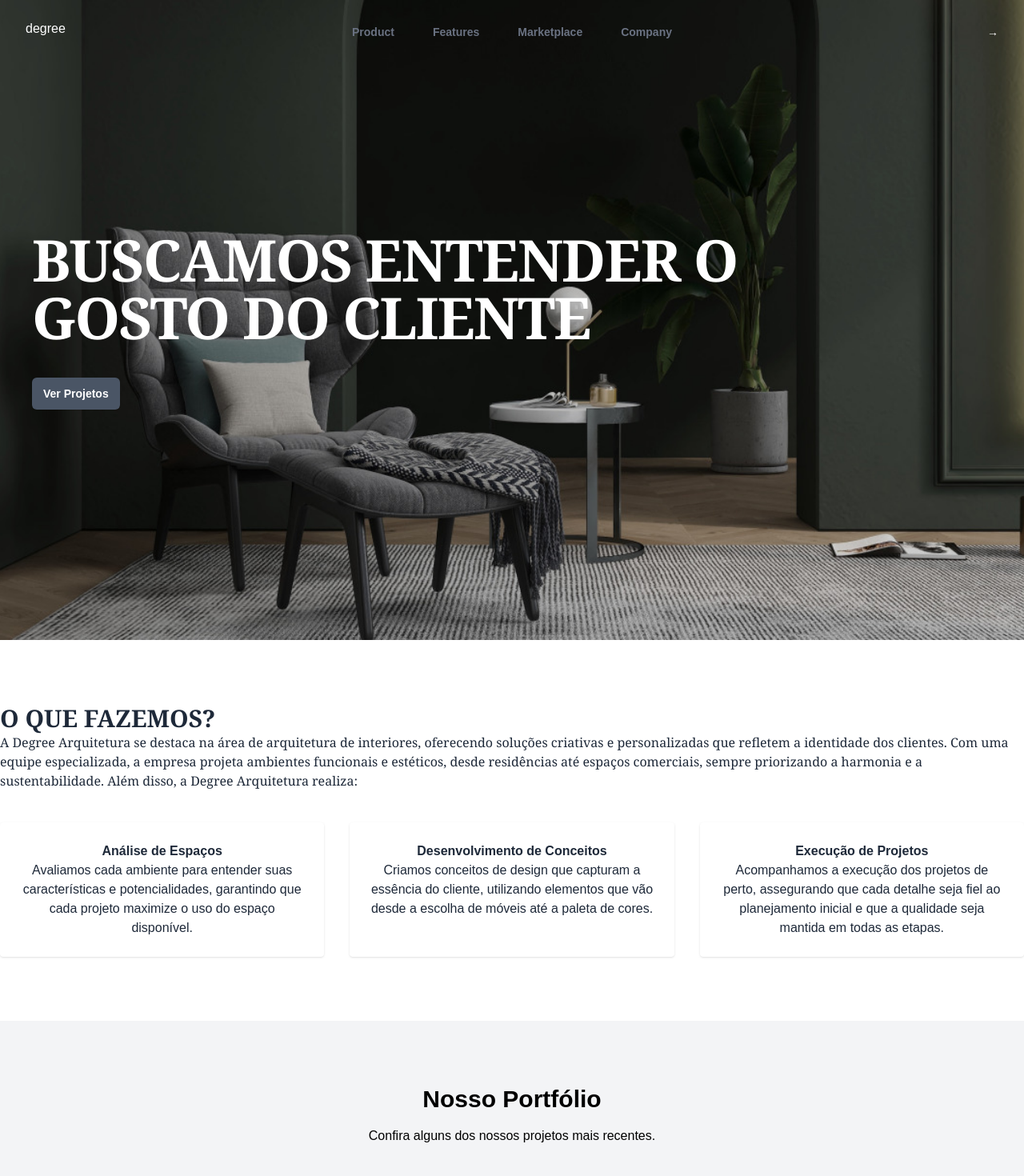
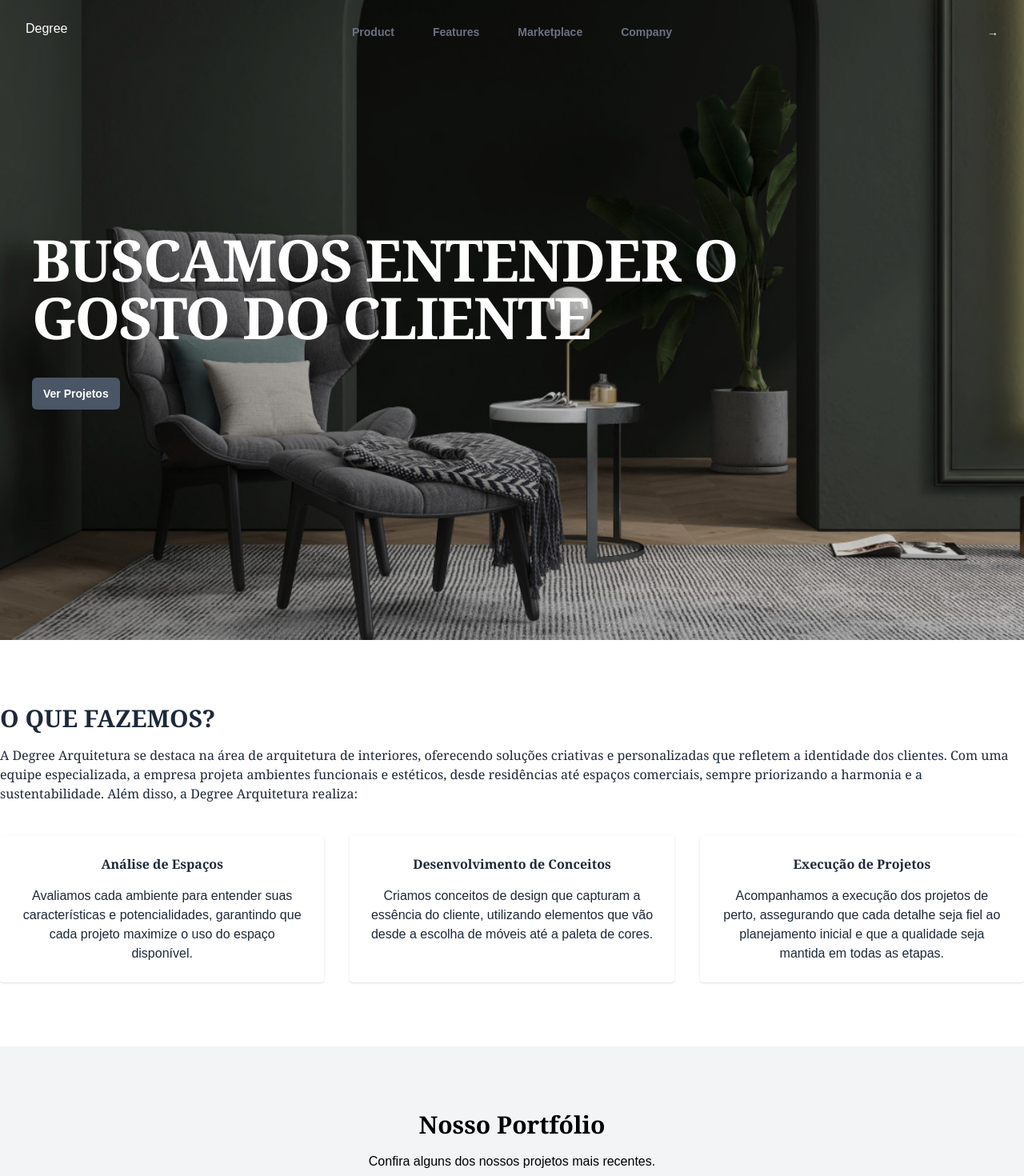
Before and after one commit to Guilhermeabtibol/degree, a Next.js app: page / in a window 1280 px wide. Shown: the top 1470 px of the page at 80% size. Built offline with nearby package versions, Linux system fonts and the light colour scheme.

Commit message:
Acrescentando Margem

```diff
--- a/src/app/page.tsx
+++ b/src/app/page.tsx
@@ -10,7 +10,7 @@ const Page = () => {
           <div className="flex lg:flex-1">
             <a href="#" className="-m-1.5 p-1.5">
               <span className="sr-only">Your Company</span>
-              <p className='h-8 w-auto text-white'>degree</p>
+              <p className='h-8 w-auto text-white'>Degree</p>
             </a>
           </div>
           <div className="hidden lg:flex lg:gap-x-12">
@@ -40,21 +40,21 @@ const Page = () => {
         </div>
       </section>
       {/* Seção de Serviços */}
-      <section id="services" className="py-20">
+      <section id="services" className="py-20 justify-items-center">
         <div className="container mx-auto text-gray-800">
-          <h3 className="text-3xl font-serif font-bold text-left">O QUE FAZEMOS?</h3>
+          <h3 className="mb-4 text-3xl font-serif font-bold text-left">O QUE FAZEMOS?</h3>
           <p className='font-serif text-left'>A Degree Arquitetura se destaca na área de arquitetura de interiores, oferecendo soluções criativas e personalizadas que refletem a identidade dos clientes. Com uma equipe especializada, a empresa projeta ambientes funcionais e estéticos, desde residências até espaços comerciais, sempre priorizando a harmonia e a sustentabilidade. Além disso, a Degree Arquitetura realiza:</p>
           <div className="grid grid-cols-1 md:grid-cols-3 gap-8 mt-10 text-center">
-            <div className="bg-white p-6 rounded shadow ">
-              <h4 className="font-semibold">Análise de Espaços</h4>
+            <div className="bg-white p-6 rounded shadow">
+              <h4 className="font-serif font-semibold mb-4">Análise de Espaços</h4>
               <p>Avaliamos cada ambiente para entender suas características e potencialidades, garantindo que cada projeto maximize o uso do espaço disponível.</p>
             </div>
             <div className="bg-white p-6 rounded shadow">
-              <h4 className="font-semibold">Desenvolvimento de Conceitos</h4>
+              <h4 className="font-serif  font-semibold mb-4">Desenvolvimento de Conceitos</h4>
               <p>Criamos conceitos de design que capturam a essência do cliente, utilizando elementos que vão desde a escolha de móveis até a paleta de cores.</p>
             </div>
             <div className="bg-white p-6 rounded shadow">
-              <h4 className="font-semibold">Execução de Projetos</h4>
+              <h4 className="font-serif font-semibold mb-4">Execução de Projetos</h4>
               <p>Acompanhamos a execução dos projetos de perto, assegurando que cada detalhe seja fiel ao planejamento inicial e que a qualidade seja mantida em todas as etapas.</p>
             </div>
           </div>
@@ -64,19 +64,19 @@ const Page = () => {
       {/* Seção de Portfólio */}
       <section id="portfolio" className="py-20 bg-gray-100">
         <div className="container mx-auto text-center text-black">
-          <h3 className="text-3xl font-bold">Nosso Portfólio</h3>
+          <h3 className="text-3xl font-bold font-serif">Nosso Portfólio</h3>
           <p className="mt-4">Confira alguns dos nossos projetos mais recentes.</p>
           <div className="grid grid-cols-1 md:grid-cols-3 gap-8 mt-10">
             <div className="bg-white p-4 rounded shadow">
-              <img src="/images/project1.jpg" alt="Projeto 1" className="w-full h-48 object-cover rounded" />
+              <img src="/images/foto1.jpg" alt="Projeto 1" className="w-full h-48 object-cover rounded" />
               <h4 className="font-semibold mt-2">Projeto 1</h4>
             </div>
             <div className="bg-white p-4 rounded shadow">
-              <img src="/images/project2.jpg" alt="Projeto 2" className="w-full h-48 object-cover rounded" />
+              <img src="/images/foto2.jpg" alt="Projeto 2" className="w-full h-48 object-cover rounded" />
               <h4 className="font-semibold mt-2">Projeto 2</h4>
             </div>
             <div className="bg-white p-4 rounded shadow">
-              <img src="/images/project3.jpg" alt="Projeto 3" className="w-full h-48 object-cover rounded" />
+              <img src="/images/foto3.jpg" alt="Projeto 3" className="w-full h-48 object-cover rounded" />
               <h4 className="font-semibold mt-2">Projeto 3</h4>
             </div>
           </div>
```
